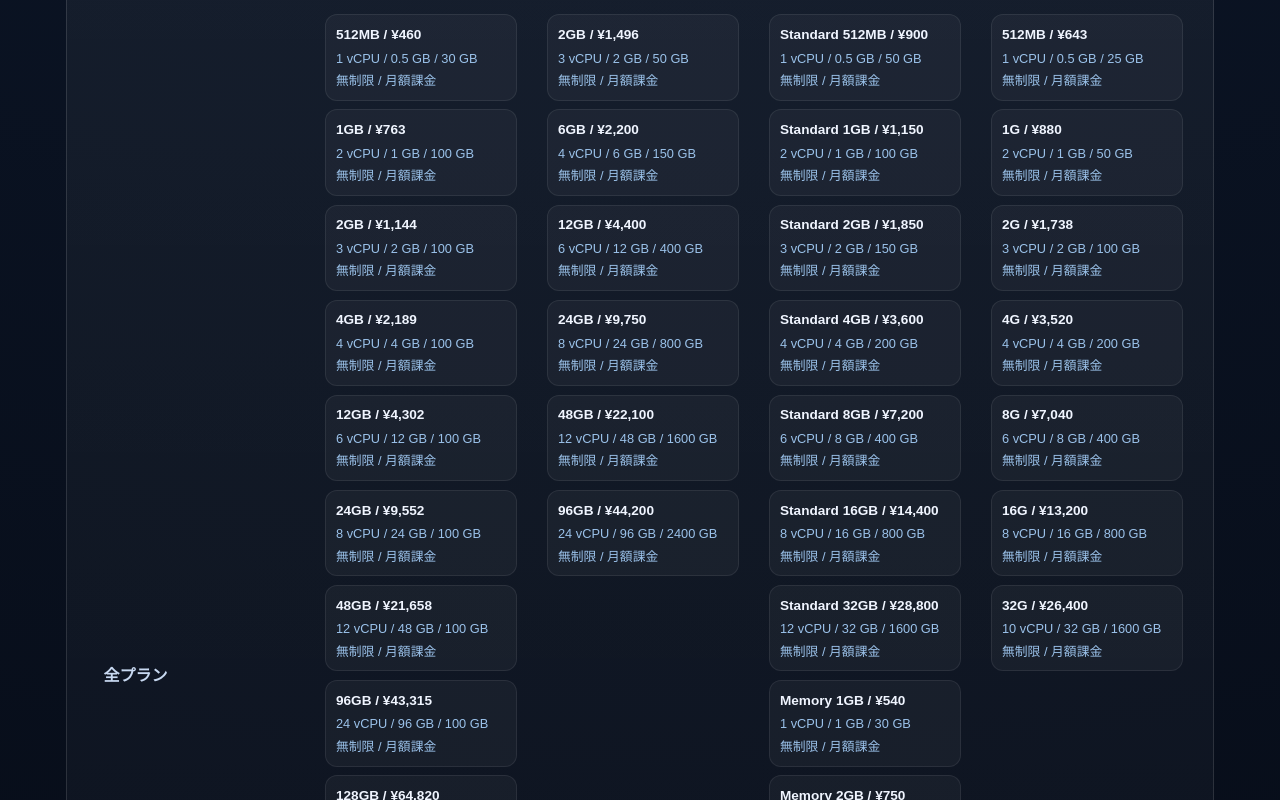
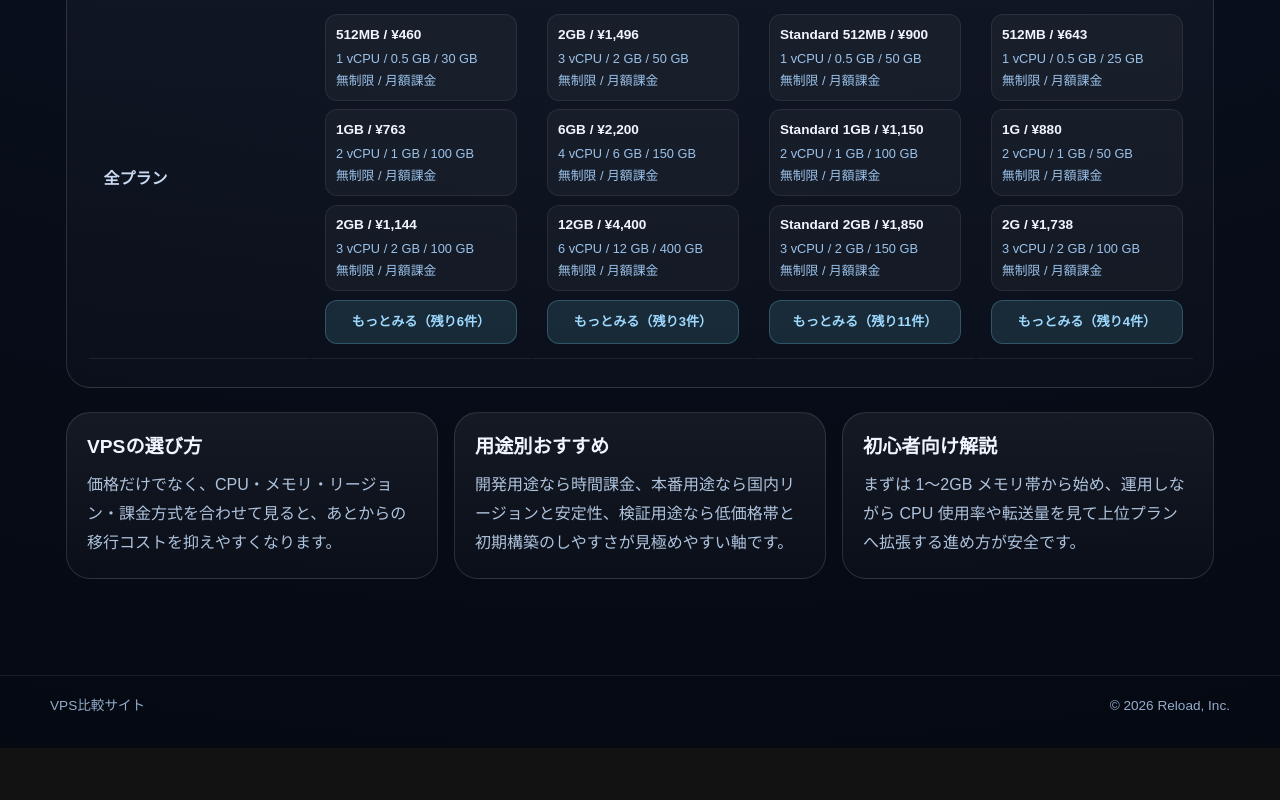
Before and after one commit to reload-co-jp/vps-survey, a Next.js app: page / in a window 1280 px wide. Shown: the part 2254-3054 px from the top of the page. After the commit the page ends 3002 px from the top, so only its background shows below. Built offline with nearby package versions, Linux system fonts and the light colour scheme; no server answers.

Commit message:
Modify compare view

```diff
--- a/components/vps-explorer.tsx
+++ b/components/vps-explorer.tsx
@@ -49,6 +49,9 @@ export const VpsExplorer = ({ services }: Props) => {
   const [filters, setFilters] = useState(initialFilters)
   const [comparisonSort, setComparisonSort] =
     useState<ComparisonSortKey>("default")
+  const [expandedPlans, setExpandedPlans] = useState<Record<string, boolean>>(
+    {}
+  )
 
   const filteredServices = useMemo(
     () => filterAndSortServices(services, filters),
@@ -70,6 +73,13 @@ export const VpsExplorer = ({ services }: Props) => {
     value: FilterState[Key]
   ) => {
     setFilters((current) => ({ ...current, [key]: value }))
+  }
+
+  const toggleExpandedPlans = (serviceId: string) => {
+    setExpandedPlans((current) => ({
+      ...current,
+      [serviceId]: !current[serviceId],
+    }))
   }
 
   return (
@@ -507,10 +517,16 @@ export const VpsExplorer = ({ services }: Props) => {
                 ))}
                 <tr>
                   <td style={compareCellLabelStyle}>全プラン</td>
-                  {comparisonServices.map((service) => (
+                  {comparisonServices.map((service) => {
+                    const isExpanded = expandedPlans[service.id] ?? false
+                    const visiblePlans = isExpanded
+                      ? service.plans
+                      : service.plans.slice(0, 3)
+
+                    return (
                     <td key={`${service.id}-plans`} style={compareCellStyle}>
                       <div style={{ display: "grid", gap: "0.55rem" }}>
-                        {service.plans.map((plan) => (
+                        {visiblePlans.map((plan) => (
                           <div
                             key={plan.id}
                             style={{
@@ -535,9 +551,21 @@ export const VpsExplorer = ({ services }: Props) => {
                             </span>
                           </div>
                         ))}
+                        {service.plans.length > 3 ? (
+                          <button
+                            onClick={() => toggleExpandedPlans(service.id)}
+                            style={compareMoreButtonStyle}
+                            type="button"
+                          >
+                            {isExpanded
+                              ? "閉じる"
+                              : `もっとみる（残り${service.plans.length - 3}件）`}
+                          </button>
+                        ) : null}
                       </div>
                     </td>
-                  ))}
+                    )
+                  })}
                 </tr>
               </tbody>
             </table>
@@ -656,6 +684,20 @@ const compareLinkStyle = {
   textDecoration: "none",
 }
 
+const compareMoreButtonStyle = {
+  appearance: "none" as const,
+  background: "rgba(123, 225, 255, 0.12)",
+  border: "1px solid rgba(123, 225, 255, 0.24)",
+  borderRadius: 12,
+  color: "#9edaff",
+  cursor: "pointer",
+  fontSize: "0.82rem",
+  fontWeight: 700,
+  padding: "0.7rem 0.75rem",
+  textAlign: "center" as const,
+  width: "100%",
+}
+
 const pillStyle = {
   background: "rgba(255,255,255,0.06)",
   border: "1px solid rgba(255,255,255,0.08)",
```
